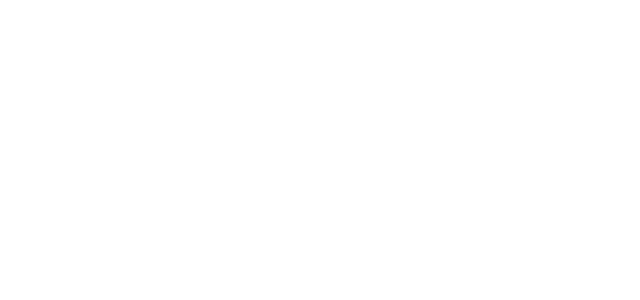
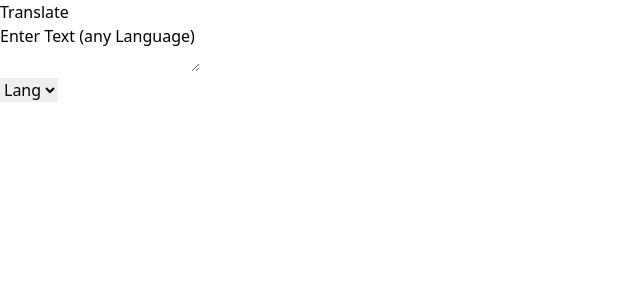
Before and after one commit to RrLSn/translatorApp, a React (Vite) app: page / in a window 1280 px wide. Shown: the top 300 px of the page, without its empty margins (0-640 px from the left). Built offline with nearby package versions, Linux system fonts and the light colour scheme.

Commit message:
Translator App

```diff
--- a/package.json
+++ b/package.json
@@ -9,8 +9,10 @@
     "preview": "vite preview"
   },
   "dependencies": {
+    "axios": "^1.4.0",
     "react": "^18.2.0",
-    "react-dom": "^18.2.0"
+    "react-dom": "^18.2.0",
+    "react-icons": "^4.8.0"
   },
   "devDependencies": {
     "@types/react": "^18.0.26",
--- a/src/App.jsx
+++ b/src/App.jsx
@@ -1,12 +1,12 @@
-import { useState } from 'react'
-import reactLogo from './assets/react.svg'
 import './App.css'
+import Translator from './components/Translator'
 
 function App() {
-  const [count, setCount] = useState(0)
 
   return (
-    <div className="App"></div>
+    <div className="App">
+      <Translator />
+    </div>
   )
 }
 
--- /dev/null
+++ b/src/components/Translator.jsx
@@ -0,0 +1,34 @@
+import React from 'react'
+import { useState } from 'react'
+
+const Translator = () => {
+
+    const [inputText, setInputText] = useState('')
+    const [outputText, setOutputText] = useState('')
+
+  return (
+    <div>
+        <main>
+            <div className="inputTextContainer">
+                <button>Translate</button>
+                <form action="">
+                    <textarea>Enter Text (any Language)</textarea>
+                </form>
+            </div>
+            <div className="outputTextContainer">
+                <select name="" id="">
+                    <option value="">Lang</option>
+                    <option value="">Lang</option>
+                    <option value="">Lang</option>
+                    <option value="">Lang</option>
+                    <option value="">Lang</option>
+                    <option value="">Lang</option>
+                </select>
+                <p></p>
+            </div>
+        </main>
+    </div>
+  )
+}
+
+export default Translator
```
Also changed, not shown: 1 other file (tests, documents, lock files or other folders).
